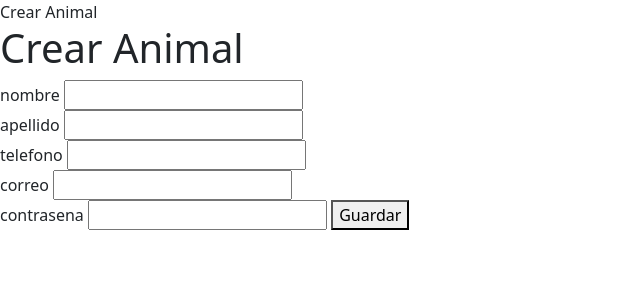
After one commit to sa-larios22/IPC2_V1S12023_ProyectoF2_3_202111849, a Django app: page /Usuarios/agregar_usuario in a window 1280 px wide. The commit adds this page. Shown: the top 300 px of the page, without its empty margins (0-640 px from the left). Run offline with Django 4.2, Linux system fonts and the light colour scheme.

Commit message:
Login
Commit

```diff
--- a/Fase2_202111849/Fase2_202111849/urls.py
+++ b/Fase2_202111849/Fase2_202111849/urls.py
@@ -20,10 +20,12 @@ from django.conf import settings
 from django.conf.urls.static import static
 from Usuarios.views import mostrar_user
 from Usuarios.views import cargar_xml
+from Usuarios.views import agregar_usuario
 
 urlpatterns = [
     path('', include('index.urls')),
     path('admin/', admin.site.urls),
     path('Usuarios/', mostrar_user, name='mostrar_user'),
     path('Usuarios/cargar_xml', cargar_xml, name='cargar_xml'),
+    path('Usuarios/agregar_usuario', agregar_usuario, name='agregar_usuario'),
 ] + static(settings.STATIC_URL, document_root=settings.STATIC_ROOT)
--- /dev/null
+++ b/Fase2_202111849/Usuarios/templates/Usuarios/agregar_usuario.html
@@ -0,0 +1,38 @@
+{% load static %}
+<!DOCTYPE html>
+<html lang="es-419">
+    <head>
+        <meta charset="UTF-8">
+        <title>Agregar usuario</title>
+        <link rel="stylesheet" href="{% static 'css/estilos.css' %}">
+        <link rel="stylesheet" href="https://cdn.jsdelivr.net/npm/bootstrap@5.2.3/dist/css/bootstrap.min.css" integrity="sha384-rbsA2VBKQhggwzxH7pPCaAqO46MgnOM80zW1RWuH61DGLwZJEdK2Kadq2F9CUG65" crossorigin="anonymous">
+    </head>
+    <body>
+        <!DOCTYPE html>
+<html>
+    <head>Crear Animal</head>
+    <body>
+        <h1>Crear Animal</h1>
+
+        <form method="post">
+            {% csrf_token %}
+            <label for="nombre">nombre</label>
+            <input type="text" name="nombre" required>
+            <br>
+            <label for="apellido">apellido</label>
+            <input type="text" name="apellido" required>
+            <br>
+            <label for="telefono">telefono</label>
+            <input type="number" name="telefono" required>
+            <br>
+            <label for="correo">correo</label>
+            <input type="text" name="correo" required>
+            <br>
+            <label for="contrasena">contrasena</label>
+            <input type="text" name="contrasena" required>
+            <button type="submit">Guardar</button>
+        </form>
+    </body>
+</html>
+    </body>
+</html>
--- a/Fase2_202111849/Usuarios/templates/Usuarios/show_user_admin_menu.html
+++ b/Fase2_202111849/Usuarios/templates/Usuarios/show_user_admin_menu.html
@@ -8,6 +8,11 @@
             {% csrf_token %}
             <button type="submit">CargarXML</button>
         </form>
+        <form method="POST" action="{% url 'agregar_usuario' %}">
+            {% csrf_token %}
+            <button type="submit">Agregar Usuarios</button>
+        </form>
+
 
         <h1> Lista de usuarios </h1>
         <table>
--- a/Fase2_202111849/Usuarios/views.py
+++ b/Fase2_202111849/Usuarios/views.py
@@ -1,5 +1,6 @@
-from django.shortcuts import render
+from django.shortcuts import render, redirect
 from Usuarios.Clases.listaEnlazada import ListaEnlazada
+from Usuarios.Clases.usuarios import Usuario
 
 # Create your views here.
 global lista_enlazada
@@ -12,3 +13,19 @@ def cargar_xml(request):
     if request.method == 'POST':
         lista_enlazada.CargarXML(1)
     return render(request, 'Usuarios/show_user_admin_menu.html', {'Usuarios':lista_enlazada})
+
+def agregar_usuario(request):
+    if request.method == 'POST':
+        lista_enlazada.CargarXML(1)
+        rol = 'cliente'
+        nombre = request.POST.get('nombre')
+        apellido = request.POST.get('apellido')
+        telefono = request.POST.get('telefono')
+        correo = request.POST.get('correo')
+        contrasena = request.POST.get('contrasena')
+
+        objeto = Usuario(rol, nombre, apellido, telefono, correo, contrasena)
+        lista_enlazada.add(objeto)
+
+        return redirect('mostrar_user')
+    return render(request, 'Usuarios/agregar_usuario.html')
```
Also changed, not shown: Fase2_202111849/index/static/index/styles.css (deleted, +0 -7 lines), Fase2_202111849/index/templates/index/index.html (+27 -1 lines), Fase2_202111849/index/static/index/src/logo_cinemaUSAC.png (added).
